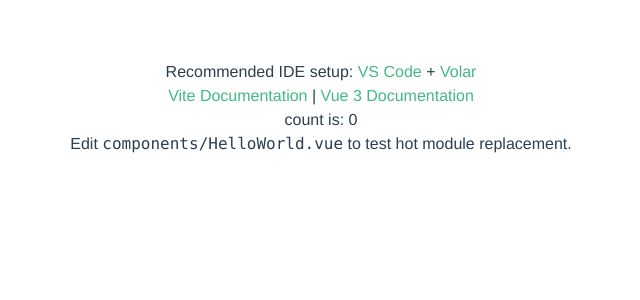
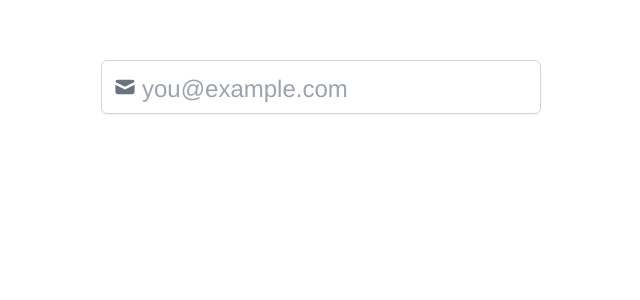
Before and after one commit to ttnppedr/my-class-vue3, a Vue app: page / in a window 1280 px wide. Shown: the top 300 px of the page, without its empty margins (319-959 px from the left). Built offline with nearby package versions, Linux system fonts and the light colour scheme.

Commit message:
replace HelloWorld by LogIn

```diff
--- a/package.json
+++ b/package.json
@@ -8,6 +8,8 @@
     "preview": "vite preview"
   },
   "dependencies": {
+    "@heroicons/vue": "^1.0.6",
+    "@tailwindcss/forms": "^0.5.2",
     "autoprefixer": "^10.4.7",
     "postcss": "^8.4.14",
     "tailwindcss": "^3.1.4",
--- a/src/components/HelloWorld.vue
+++ /dev/null
@@ -1,40 +0,0 @@
-<script setup>
-import { ref } from 'vue'
-
-defineProps({
-  msg: String
-})
-
-const count = ref(0)
-</script>
-
-<template>
-  <h1>{{ msg }}</h1>
-
-  <p>
-    Recommended IDE setup:
-    <a href="https://code.visualstudio.com/" target="_blank">VS Code</a>
-    +
-    <a href="https://github.com/johnsoncodehk/volar" target="_blank">Volar</a>
-  </p>
-
-  <p>
-    <a href="https://vitejs.dev/guide/features.html" target="_blank">
-      Vite Documentation
-    </a>
-    |
-    <a href="https://v3.vuejs.org/" target="_blank">Vue 3 Documentation</a>
-  </p>
-
-  <button type="button" @click="count++">count is: {{ count }}</button>
-  <p>
-    Edit
-    <code>components/HelloWorld.vue</code> to test hot module replacement.
-  </p>
-</template>
-
-<style scoped>
-a {
-  color: #42b983;
-}
-</style>
--- /dev/null
+++ b/src/components/LogIn.vue
@@ -0,0 +1,14 @@
+<template>
+  <div class="w-1/3 mx-auto min-w-fit">
+    <div class="mt-1 relative rounded-md shadow-sm">
+      <div class="absolute inset-y-0 left-0 pl-3 flex items-center pointer-events-none">
+        <MailIcon class="h-8 w-6 text-gray-500" aria-hidden="true" />
+      </div>
+      <input type="email" name="email" id="email" class="focus:ring-indigo-500 focus:border-indigo-500 block w-full pl-10 text-3xl border-gray-300 rounded-md placeholder:text-2xl placeholder:text-gray-400" placeholder="you@example.com" />
+    </div>
+  </div>
+</template>
+
+<script setup>
+import { MailIcon } from '@heroicons/vue/solid'
+</script>
--- a/src/routes/router.js
+++ b/src/routes/router.js
@@ -1,10 +1,10 @@
 import { createRouter, createWebHistory } from 'vue-router'
-import HelloWorld from '@/components/HelloWorld.vue'
+import LogIn from '@/components/LogIn.vue'
 
 export const router = createRouter({
   history: createWebHistory(),
   routes: [
-    {path: '/', name: 'Home', component: HelloWorld},
-    {path: '/:pathMatch(.*)*', redirect: {name: 'Home'}}
+    {path: '/', name: 'LogIn', component: LogIn},
+    {path: '/:pathMatch(.*)*', redirect: {name: 'LogIn'}}
   ]
 })
--- a/tailwind.config.js
+++ b/tailwind.config.js
@@ -7,5 +7,7 @@ module.exports = {
   theme: {
     extend: {},
   },
-  plugins: [],
+  plugins: [
+    require('@tailwindcss/forms'),
+  ],
 }
```
Also changed, not shown: 1 other file (tests, documents, lock files or other folders).
